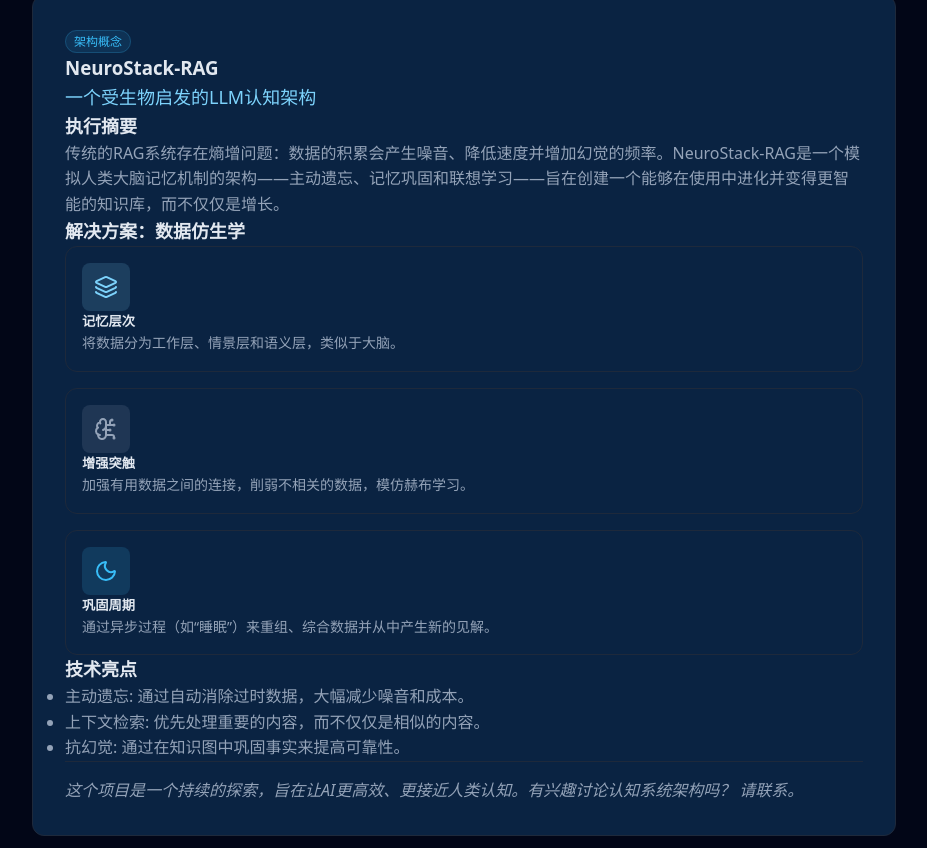
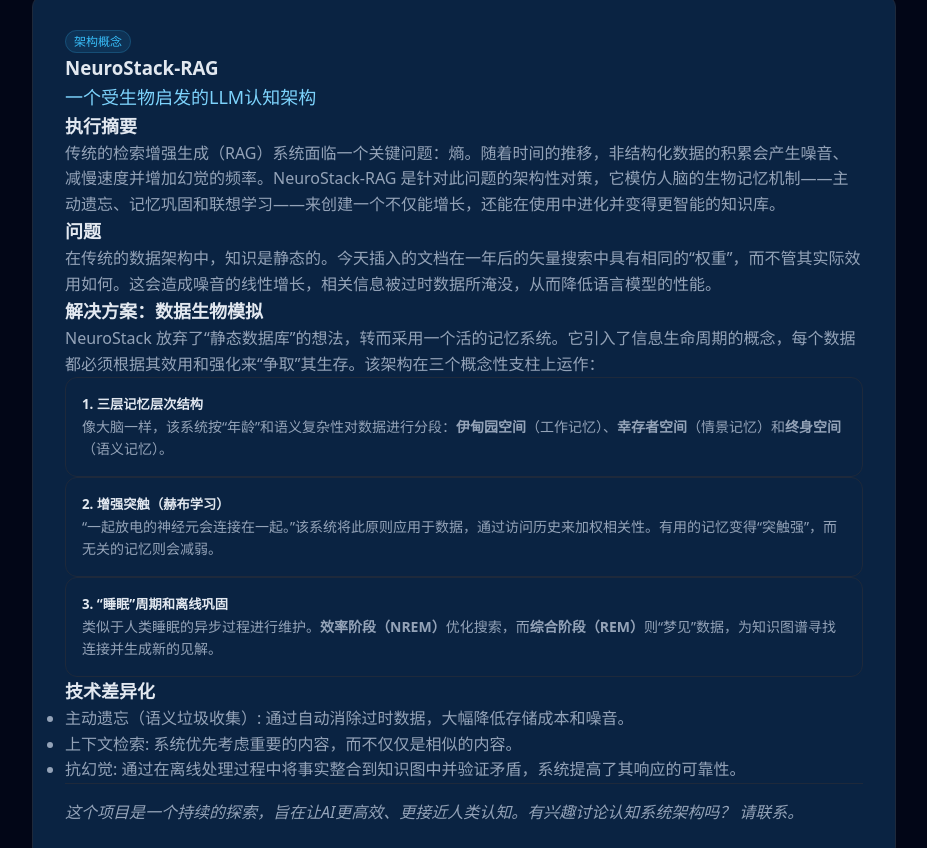
Before and after one commit to matheuscamarques/matheuscamarques.github.io, a plain HTML site: page langs/zh/index.html in a window 1280 px wide. Shown: the part 2284-3132 px from the top of the page, without its empty margins (176-1103 px from the left). Drawn offline with nearby package versions, Linux system fonts and the light colour scheme.

Commit message:
BUM: all pages with languages

```diff
--- a/langs/zh/index.html
+++ b/langs/zh/index.html
@@ -263,43 +263,44 @@
                         <div>
                             <h4 class="font-bold text-lg mb-2">执行摘要</h4>
                             <p class="text-muted">
-                                传统的RAG系统存在熵增问题：数据的积累会产生噪音、降低速度并增加幻觉的频率。NeuroStack-RAG是一个模拟人类大脑记忆机制的架构——主动遗忘、记忆巩固和联想学习——旨在创建一个能够在使用中进化并变得更智能的知识库，而不仅仅是增长。
+                                传统的检索增强生成（RAG）系统面临一个关键问题：熵。随着时间的推移，非结构化数据的积累会产生噪音、减慢速度并增加幻觉的频率。NeuroStack-RAG 是针对此问题的架构性对策，它模仿人脑的生物记忆机制——主动遗忘、记忆巩固和联想学习——来创建一个不仅能增长，还能在使用中进化并变得更智能的知识库。
                             </p>
                         </div>
 
                         <div>
-                            <h4 class="font-bold text-lg mb-3">解决方案：数据仿生学</h4>
-                            <div class="grid md:grid-cols-3 gap-4 text-center">
-                                <div class="card p-4 bg-muted hover-shadow">
-                                    <div class="icon-box bg-secondary-light text-secondary mx-auto">
-                                        <i data-lucide="layers"></i>
-                                    </div>
-                                    <h5 class="font-bold mt-3">记忆层次</h5>
-                                    <p class="text-sm text-muted mt-1">将数据分为工作层、情景层和语义层，类似于大脑。</p>
+                            <h4 class="font-bold text-lg mb-2">问题</h4>
+                            <p class="text-muted">
+                                在传统的数据架构中，知识是静态的。今天插入的文档在一年后的矢量搜索中具有相同的“权重”，而不管其实际效用如何。这会造成噪音的线性增长，相关信息被过时数据所淹没，从而降低语言模型的性能。
+                            </p>
+                        </div>
+
+                        <div>
+                            <h4 class="font-bold text-lg mb-3">解决方案：数据生物模拟</h4>
+                            <p class="text-muted mb-4">
+                                NeuroStack 放弃了“静态数据库”的想法，转而采用一个活的记忆系统。它引入了信息生命周期的概念，每个数据都必须根据其效用和强化来“争取”其生存。该架构在三个概念性支柱上运作：
+                            </p>
+                            <div class="space-y-4">
+                                <div class="card bg-muted p-4">
+                                    <h5 class="font-bold">1. 三层记忆层次结构</h5>
+                                    <p class="text-sm text-muted mt-1">像大脑一样，该系统按“年龄”和语义复杂性对数据进行分段：<strong>伊甸园空间</strong>（工作记忆）、<strong>幸存者空间</strong>（情景记忆）和<strong>终身空间</strong>（语义记忆）。</p>
                                 </div>
-                                <div class="card p-4 bg-muted hover-shadow">
-                                    <div class="icon-box bg-accent-light text-accent mx-auto">
-                                        <i data-lucide="brain-circuit"></i>
-                                    </div>
-                                    <h5 class="font-bold mt-3">增强突触</h5>
-                                    <p class="text-sm text-muted mt-1">加强有用数据之间的连接，削弱不相关的数据，模仿赫布学习。</p>
+                                <div class="card bg-muted p-4">
+                                    <h5 class="font-bold">2. 增强突触（赫布学习）</h5>
+                                    <p class="text-sm text-muted mt-1">“一起放电的神经元会连接在一起。”该系统将此原则应用于数据，通过访问历史来加权相关性。有用的记忆变得“突触强”，而无关的记忆则会减弱。</p>
                                 </div>
-                                <div class="card p-4 bg-muted hover-shadow">
-                                    <div class="icon-box bg-primary-light text-primary mx-auto">
-                                        <i data-lucide="moon"></i>
-                                    </div>
-                                    <h5 class="font-bold mt-3">巩固周期</h5>
-                                    <p class="text-sm text-muted mt-1">通过异步过程（如“睡眠”）来重组、综合数据并从中产生新的见解。</p>
+                                <div class="card bg-muted p-4">
+                                    <h5 class="font-bold">3. “睡眠”周期和离线巩固</h5>
+                                    <p class="text-sm text-muted mt-1">类似于人类睡眠的异步过程进行维护。<strong>效率阶段（NREM）</strong>优化搜索，而<strong>综合阶段（REM）</strong>则“梦见”数据，为知识图谱寻找连接并生成新的见解。</p>
                                 </div>
                             </div>
                         </div>
 
                         <div>
-                            <h4 class="font-bold text-lg mb-2">技术亮点</h4>
+                            <h4 class="font-bold text-lg mb-2">技术差异化</h4>
                             <ul class="list-disc list-inside text-muted space-y-1">
-                                <li><span class="font-medium text-body">主动遗忘:</span> 通过自动消除过时数据，大幅减少噪音和成本。</li>
-                                <li><span class="font-medium text-body">上下文检索:</span> 优先处理重要的内容，而不仅仅是相似的内容。</li>
-                                <li><span class="font-medium text-body">抗幻觉:</span> 通过在知识图中巩固事实来提高可靠性。</li>
+                                <li><span class="font-medium text-body">主动遗忘（语义垃圾收集）:</span> 通过自动消除过时数据，大幅降低存储成本和噪音。</li>
+                                <li><span class="font-medium text-body">上下文检索:</span> 系统优先考虑重要的内容，而不仅仅是相似的内容。</li>
+                                <li><span class="font-medium text-body">抗幻觉:</span> 通过在离线处理过程中将事实整合到知识图中并验证矛盾，系统提高了其响应的可靠性。</li>
                             </ul>
                         </div>
 
```
